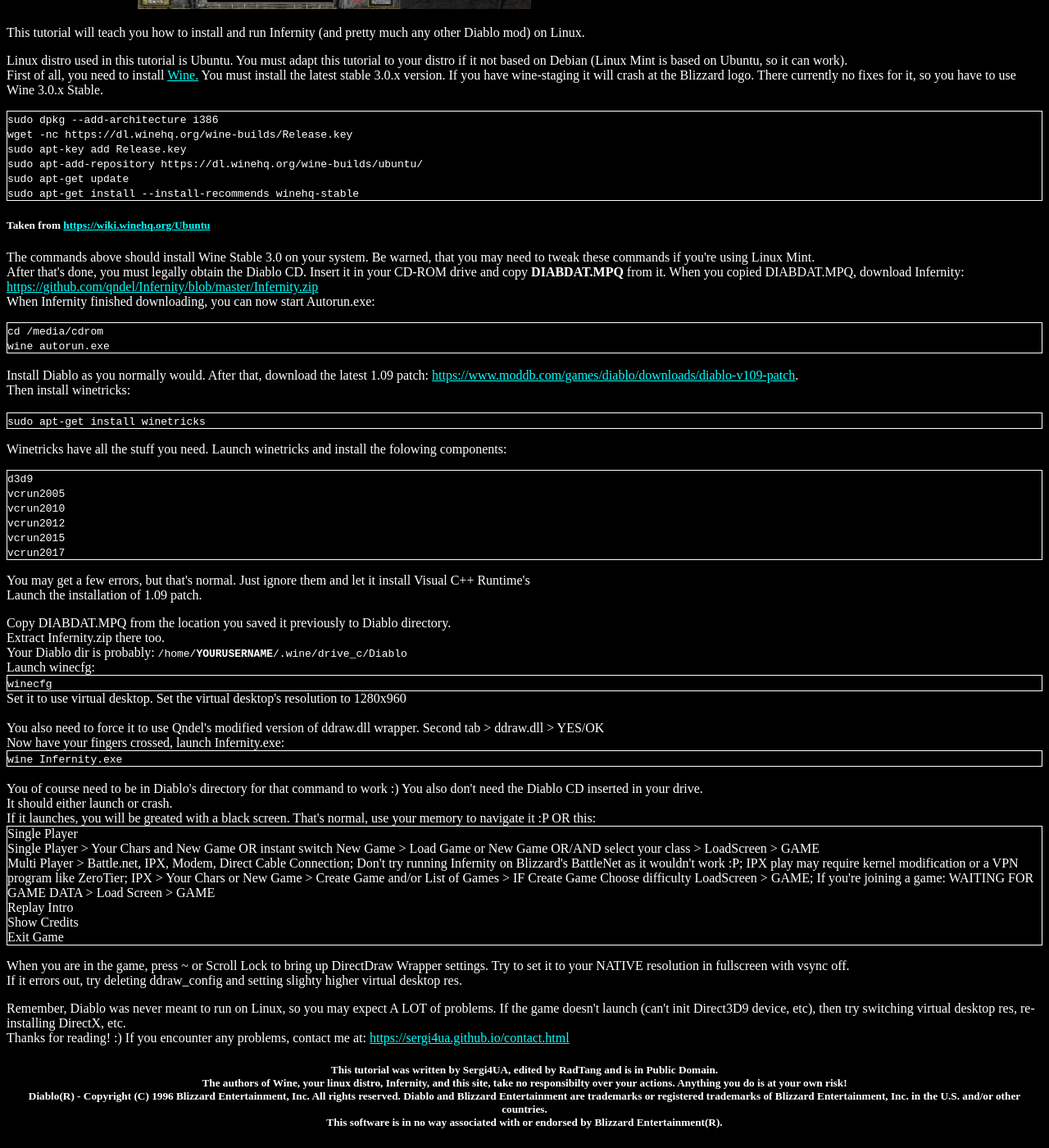
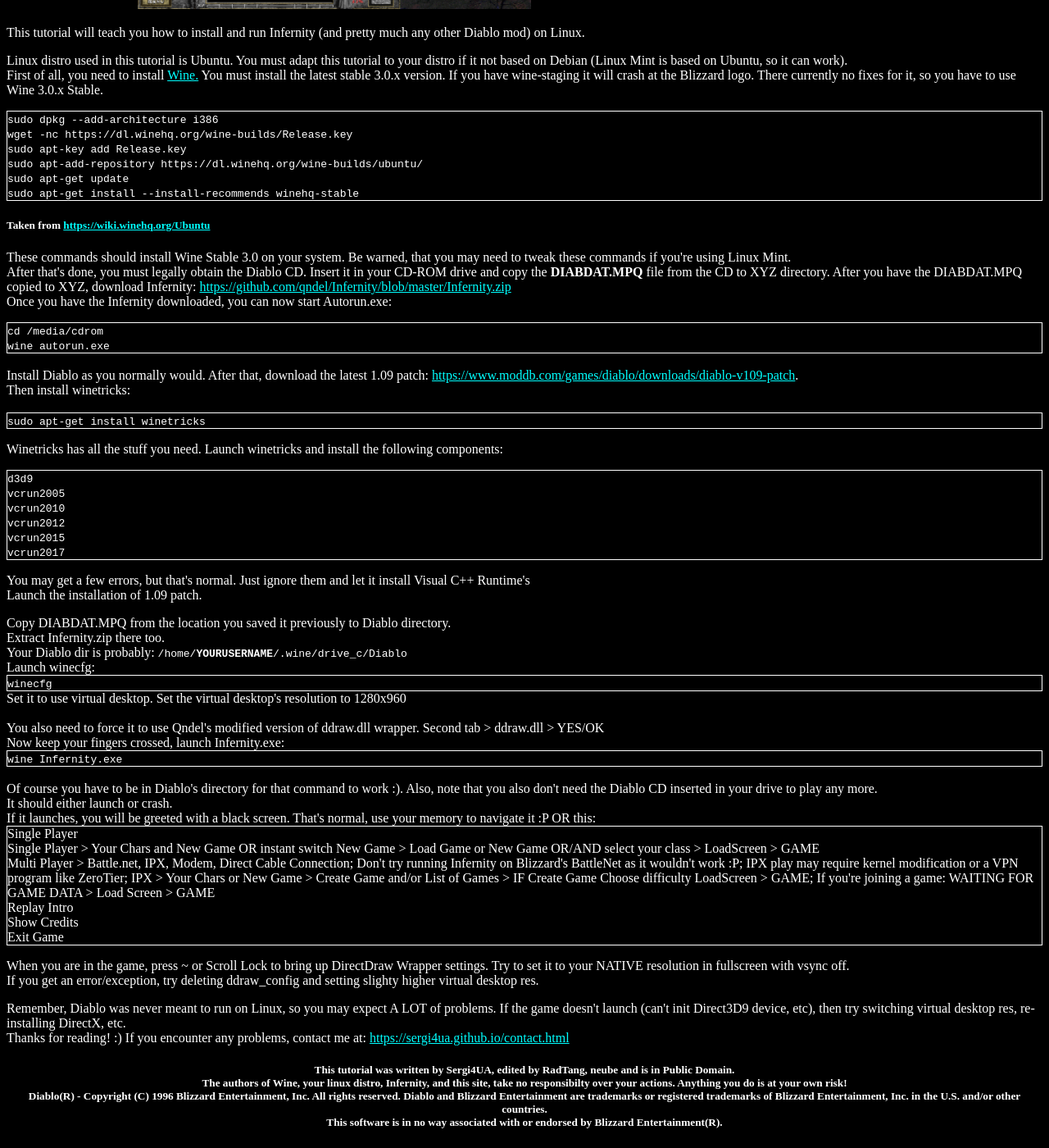
Before and after one commit to sergi4ua/sergi4ua.github.io, a Jekyll site: the page mods/infernity/runwine.html, which Jekyll copies as it is, in a window 1280 px wide and 1400 px high, scrolled down 549 px. Shown: the whole window at 82% size. Built offline with Jekyll 4.4.1, drawn with Linux system fonts in a browser that asks for light colours.

Commit message:
Update mod page + wine

```diff
--- a/mods/infernity/runwine.html
+++ b/mods/infernity/runwine.html
@@ -39,10 +39,10 @@
     </code>
     </div>
     <h5>Taken from <a href="https://wiki.winehq.org/Ubuntu">https://wiki.winehq.org/Ubuntu</a></h5>
-    <p>The commands above should install Wine Stable 3.0 on your system. Be warned, that you may need to tweak these commands if you're using Linux Mint.<br>
-    After that's done, you must legally obtain the Diablo CD. Insert it in your CD-ROM drive and copy <b>DIABDAT.MPQ</b> from it.
-    When you copied DIABDAT.MPQ, download Infernity: <a href="https://github.com/qndel/Infernity/blob/master/Infernity.zip">https://github.com/qndel/Infernity/blob/master/Infernity.zip</a><br>
-        When Infernity finished downloading, you can now start Autorun.exe:</p>
+    <p>These commands should install Wine Stable 3.0 on your system. Be warned, that you may need to tweak these commands if you're using Linux Mint.<br>
+    After that's done, you must legally obtain the Diablo CD. Insert it in your CD-ROM drive and copy the <b>DIABDAT.MPQ</b> file from the CD to XYZ directory.
+    After you have the DIABDAT.MPQ copied to XYZ, download Infernity: <a href="https://github.com/qndel/Infernity/blob/master/Infernity.zip">https://github.com/qndel/Infernity/blob/master/Infernity.zip</a><br>
+        Once you have the Infernity downloaded, you can now start Autorun.exe:</p>
     <div class="box">
         <code>
             cd /media/cdrom<br>
@@ -58,7 +58,7 @@
             sudo apt-get install winetricks
         </code>
     </div>
-    <p>Winetricks have all the stuff you need. Launch winetricks and install the folowing components:</p>
+    <p>Winetricks has all the stuff you need. Launch winetricks and install the following components:</p>
     <div class="box">
         <code>
             d3d9<br>
@@ -84,15 +84,15 @@
     </div>
     Set it to use virtual desktop. Set the virtual desktop's resolution to 1280x960<br>
     <br>You also need to force it to use Qndel's modified version of ddraw.dll wrapper. Second tab > ddraw.dll > YES/OK<br>
-    Now have your fingers crossed, launch Infernity.exe:
+    Now keep your fingers crossed, launch Infernity.exe:
     <div class="box">
         <code>
             wine Infernity.exe
         </code>
     </div>
-    <br>You of course need to be in Diablo's directory for that command to work :) You also don't need the Diablo CD inserted in your drive.<br>
+    <br>Of course you have to be in Diablo's directory for that command to work :). Also, note that you also don't need the Diablo CD inserted in your drive to play any more.<br>
     It should either launch or crash.<br>
-    If it launches, you will be greated with a black screen. That's normal, use your memory to navigate it :P OR this:<br>
+    If it launches, you will be greeted with a black screen. That's normal, use your memory to navigate it :P OR this:<br>
     <div class="box">
         Single Player<br>
         Single Player > Your Chars and New Game OR instant switch New Game > Load Game or New Game OR/AND select your class > LoadScreen > GAME<br>
@@ -101,13 +101,13 @@
         Show Credits<br>
         Exit Game<br>
     </div>
-    <p>When you are in the game, press ~ or Scroll Lock to bring up DirectDraw Wrapper settings. Try to set it to your NATIVE resolution in fullscreen with vsync off.<br>If it errors out, try deleting ddraw_config and setting slighty higher virtual desktop res.</p>
+    <p>When you are in the game, press ~ or Scroll Lock to bring up DirectDraw Wrapper settings. Try to set it to your NATIVE resolution in fullscreen with vsync off.<br>If you get an error/exception, try deleting ddraw_config and setting slighty higher virtual desktop res.</p>
     Remember, Diablo was never meant to run on Linux, so you may expect A LOT of problems. If the game doesn't launch (can't init Direct3D9 device, etc), then
     try switching virtual desktop res, re-installing DirectX, etc.<br>
     Thanks for reading! :) If you encounter any problems, contact me at:
     <a href="https://sergi4ua.github.io/contact.html">https://sergi4ua.github.io/contact.html</a>
     <footer>
-        <center><h5>This tutorial was written by Sergi4UA, edited by RadTang and is in Public Domain.<br>The authors of Wine, your linux distro, Infernity, and this site, take no responsibilty over your actions. Anything you do is at your own risk!<br>Diablo(R) - Copyright (C) 1996 Blizzard Entertainment, Inc. All rights reserved. Diablo and Blizzard Entertainment are trademarks or registered trademarks of Blizzard Entertainment, Inc. in the U.S. and/or other countries.<br>This software is in no way associated with or endorsed by Blizzard Entertainment(R).</h5></center>
+        <center><h5>This tutorial was written by Sergi4UA, edited by RadTang, neube and is in Public Domain.<br>The authors of Wine, your linux distro, Infernity, and this site, take no responsibilty over your actions. Anything you do is at your own risk!<br>Diablo(R) - Copyright (C) 1996 Blizzard Entertainment, Inc. All rights reserved. Diablo and Blizzard Entertainment are trademarks or registered trademarks of Blizzard Entertainment, Inc. in the U.S. and/or other countries.<br>This software is in no way associated with or endorsed by Blizzard Entertainment(R).</h5></center>
     </footer>
 </body>
 </html>
```
Also changed, not shown: mods/infernity/index.html (+6 -1 lines), 1 other file.
